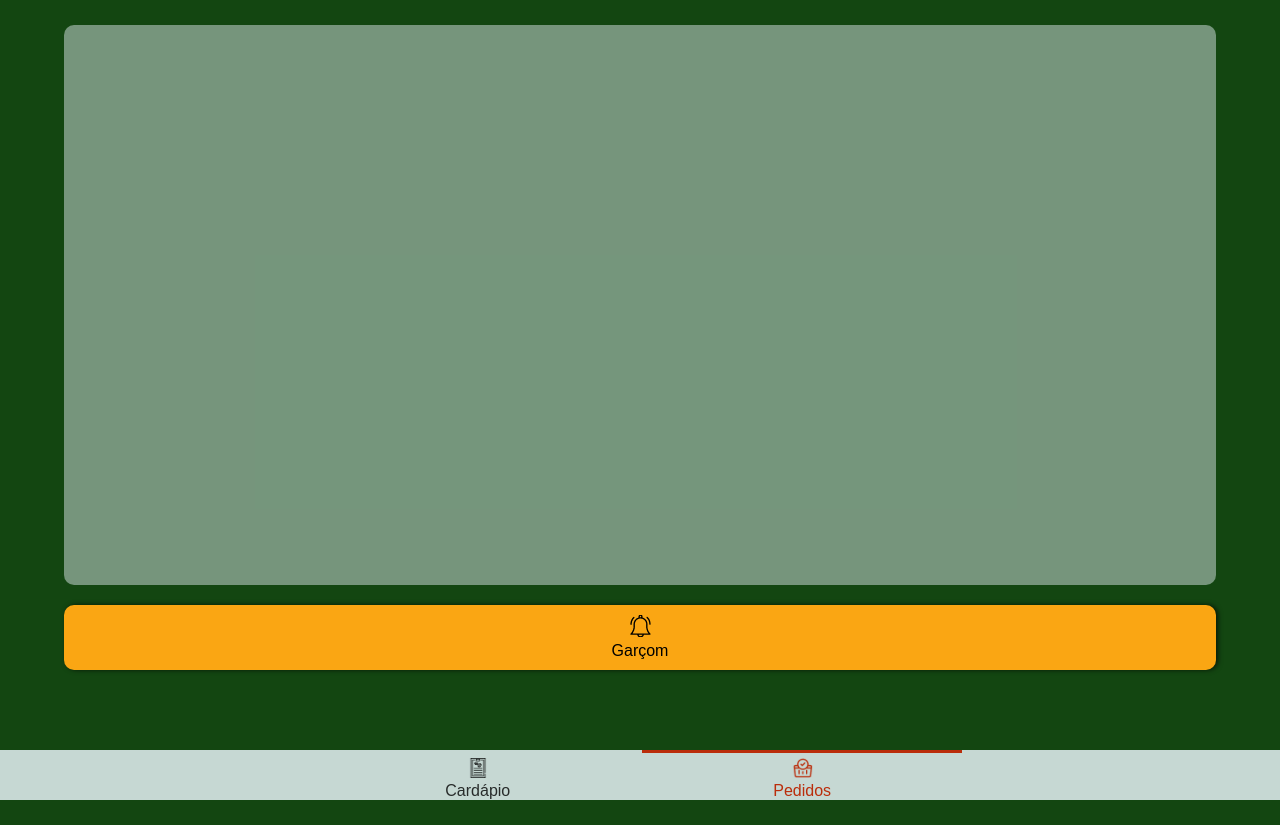
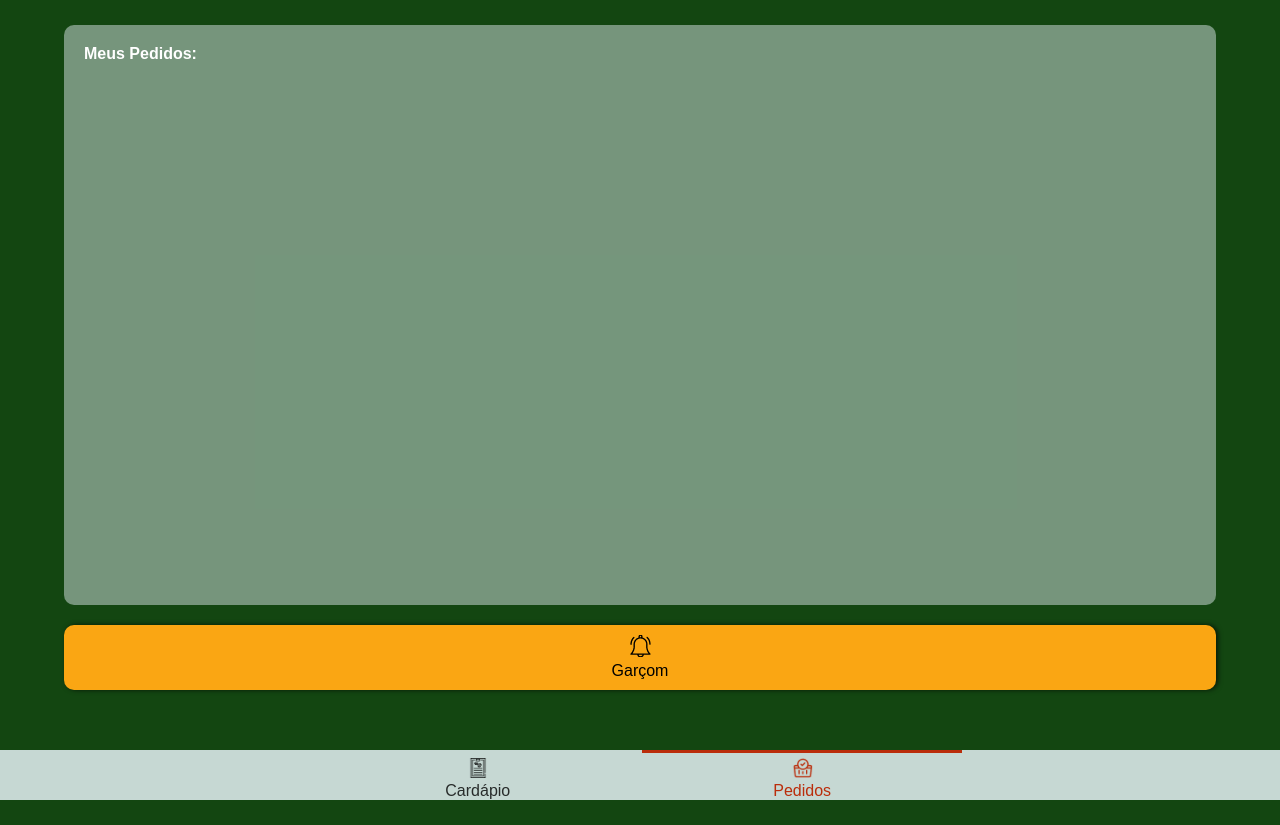
Before and after one commit to Allexandre-Meneses/cardapio-digital, a plain HTML site: page pages/pedidos.html in a window 1280 px wide. Drawn offline with Linux system fonts and the light colour scheme; a web font is replaced by a local one.

Commit message:
Criaçao da Label meus pedidos

```diff
--- a/pages/pedidos.html
+++ b/pages/pedidos.html
@@ -10,7 +10,7 @@
 <body>
     <main>
         <div id="pedidos">
-
+            <label for="">Meus Pedidos:</label>
         </div>
         <div id="buttongarcom">
             <img src="../icons/sininho.png" alt="">
--- a/style/pedidos-page.css
+++ b/style/pedidos-page.css
@@ -48,6 +48,13 @@ main::-webkit-scrollbar {
     margin: auto;
     border-radius: 10px;
     overflow-y: scroll;
+    padding-top: 20px;
+}
+
+#pedidos > label {
+    color: white;
+    font-weight: bold;
+    margin-left: 20px;
 }
 
 #pedidos::-webkit-scrollbar {
```
